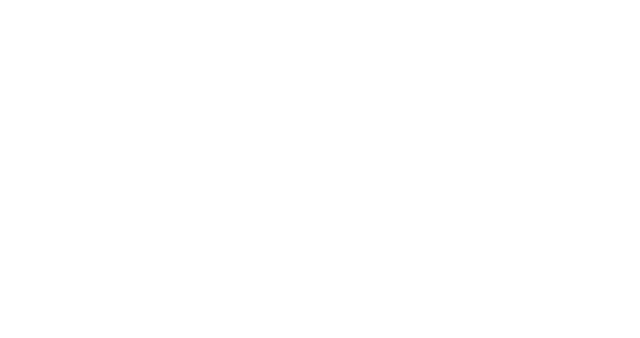
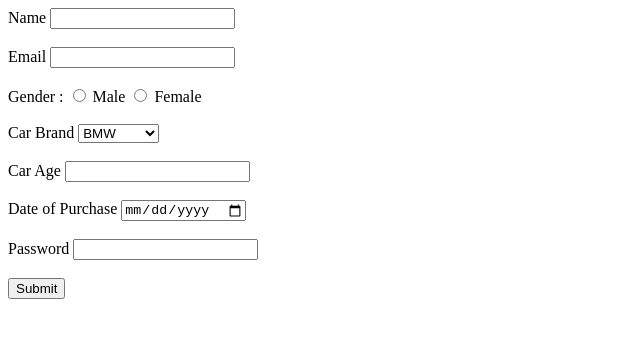
Before and after one commit to acciojob/car-insurance-form-adsiddhu, a website: page main.html in a window 1280 px wide. Shown: the whole page, without its empty margins (0-640 px from the left). Drawn offline with Linux system fonts and the light colour scheme.

Commit message:
created a submission

```diff
--- a/main.html
+++ b/main.html
@@ -8,6 +8,65 @@
 
 <body>
 	<!-- the entire body must be written by student -->
+
+	<form method="post">
+
+		<label for="name">Name</label>
+		<input type="text" id="name" required/>
+
+		<br/>
+		<br/>
+
+		<label for="email">Email</label>
+		<input type="email" id="email" required />
+
+		<br/>
+		<br/>
+
+		<label>Gender : </label>
+
+		<input type="radio" required name="gender"/>
+		<label>Male </label>
+
+		<input type="radio" required name="gender"/>
+		<label>Female</label>
+
+		<br/>
+		<br/>
+
+		<label for="cars">Car Brand</label>
+
+		<select id="cars">
+			<option>BMW</option>
+			<option>Audi</option>
+			<option>Mercedez</option>
+		</select>
+
+		<br/>
+		<br/>
+
+		<label for="carage">Car Age</label>
+		<input type="number" id="carage" required/>
+
+		<br/>
+		<br/>
+
+		<label id="dop">Date of Purchase</label>
+		<input type="date" id="dop" required/>
+
+		<br/>
+		<br/>
+
+		<label for="password">Password</label>
+		<input type="password" id="password" required/>
+
+		<br/>
+		<br/>
+
+		<button type="submit">Submit</button>
+
+	</form>
+
     <script type="text/javascript" src="./script.js">
 </script>
 
```
